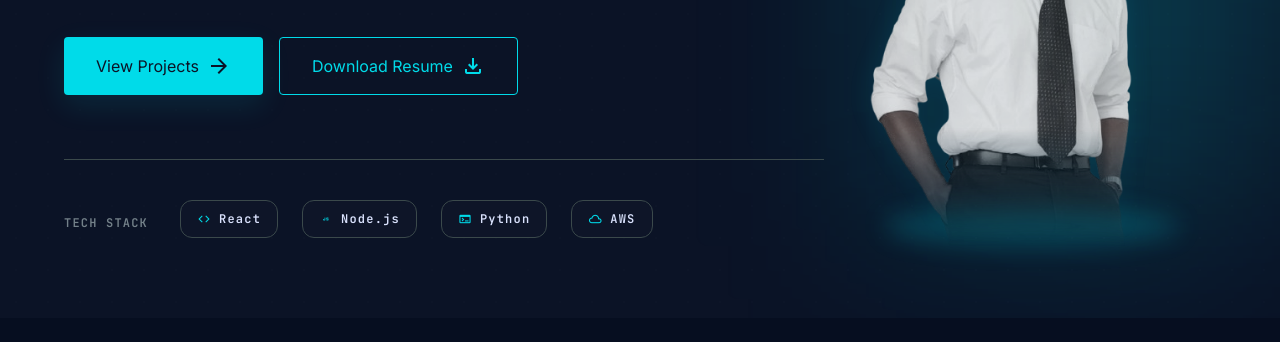
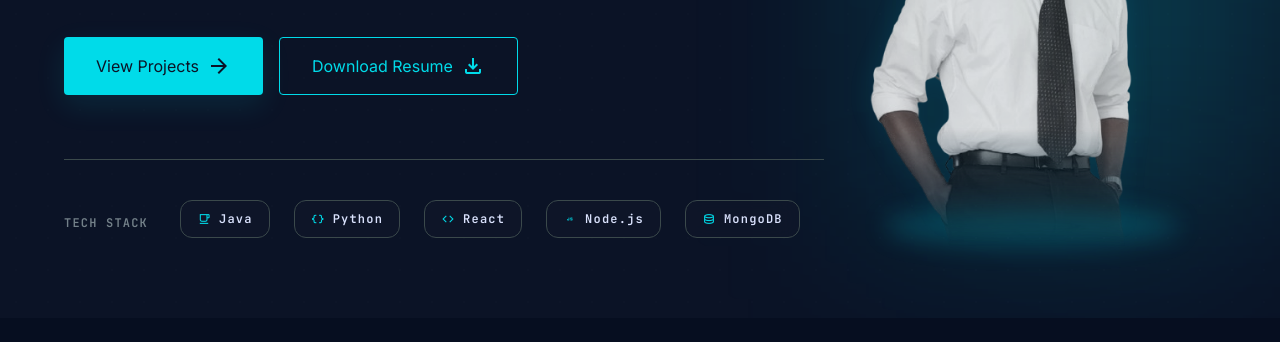
Before and after one commit to it24104383Kalhara/vinod-portfolio, a website built with Vite: page index.html in a window 1280 px wide. Shown: the part 482-824 px from the top of the page. Built offline with nearby package versions, Linux system fonts and the light colour scheme.

Commit message:
feat: modified tech stack section in the home page

```diff
--- a/index.html
+++ b/index.html
@@ -88,6 +88,14 @@
                             <span class="font-label-caps text-label-caps text-on-surface-variant uppercase tracking-widest opacity-60">Tech Stack</span>
                             <div class="flex items-center gap-6 overflow-x-auto pb-2 no-scrollbar">
                                 <div class="flex items-center gap-2 px-4 py-2 glass-panel rounded-full border border-outline-variant hover:border-primary-fixed-dim transition-colors cursor-default">
+                                    <span class="material-symbols-outlined text-primary-fixed-dim text-sm">local_cafe</span>
+                                    <span class="font-label-caps text-label-caps">Java</span>
+                                </div>
+                                <div class="flex items-center gap-2 px-4 py-2 glass-panel rounded-full border border-outline-variant hover:border-primary-fixed-dim transition-colors cursor-default">
+                                    <span class="material-symbols-outlined text-primary-fixed-dim text-sm">data_object</span>
+                                    <span class="font-label-caps text-label-caps">Python</span>
+                                </div>
+                                <div class="flex items-center gap-2 px-4 py-2 glass-panel rounded-full border border-outline-variant hover:border-primary-fixed-dim transition-colors cursor-default">
                                     <span class="material-symbols-outlined text-primary-fixed-dim text-sm">code</span>
                                     <span class="font-label-caps text-label-caps">React</span>
                                 </div>
@@ -96,12 +104,8 @@
                                     <span class="font-label-caps text-label-caps">Node.js</span>
                                 </div>
                                 <div class="flex items-center gap-2 px-4 py-2 glass-panel rounded-full border border-outline-variant hover:border-primary-fixed-dim transition-colors cursor-default">
-                                    <span class="material-symbols-outlined text-primary-fixed-dim text-sm">terminal</span>
-                                    <span class="font-label-caps text-label-caps">Python</span>
-                                </div>
-                                <div class="flex items-center gap-2 px-4 py-2 glass-panel rounded-full border border-outline-variant hover:border-primary-fixed-dim transition-colors cursor-default">
-                                    <span class="material-symbols-outlined text-primary-fixed-dim text-sm">cloud</span>
-                                    <span class="font-label-caps text-label-caps">AWS</span>
+                                    <span class="material-symbols-outlined text-primary-fixed-dim text-sm">database</span>
+                                    <span class="font-label-caps text-label-caps">MongoDB</span>
                                 </div>
                             </div>
                         </div>
```
